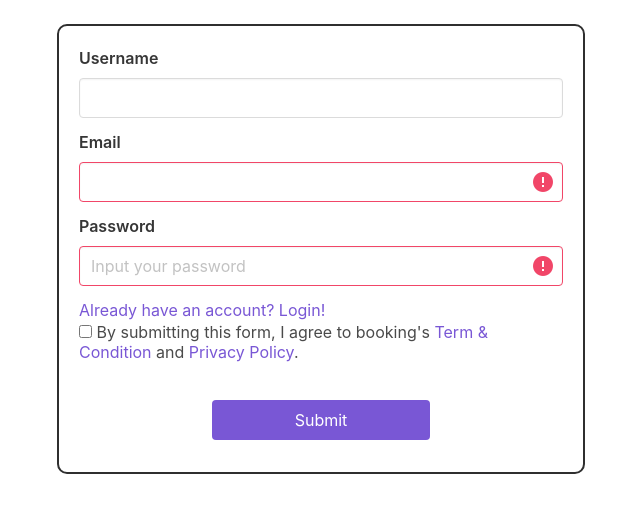
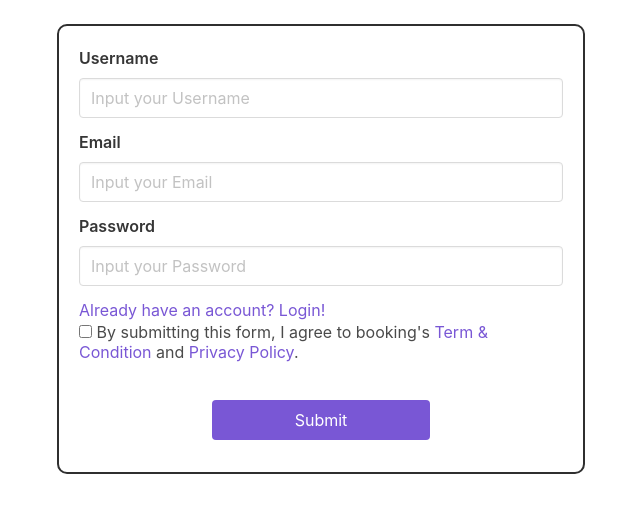
Before and after one commit to kaiz16/appointment-app, a Vue app: page /register in a window 1280 px wide. Shown: the top 512 px of the page, without its empty margins (319-959 px from the left). Built offline with nearby package versions, Linux system fonts and the light colour scheme.

Commit message:
Update validation

```diff
--- a/src/components/organisms/Sidebar.vue
+++ b/src/components/organisms/Sidebar.vue
@@ -2,12 +2,7 @@
   <b-sidebar position="fixed" :fullheight="true" :can-cancel="false" type="is-white" open>
     <b-menu>
       <b-menu-list>
-        <b-menu-item
-          tag="router-link"
-          :to="{name: 'Dashboard'}"
-          icon="menu"
-          label="Dashboard"
-        ></b-menu-item>
+        <b-menu-item tag="router-link" :to="{name: 'Dashboard'}" icon="menu" label="Dashboard"></b-menu-item>
       </b-menu-list>
       <section class="section">
         <b-menu-list :label="title">
@@ -15,7 +10,6 @@
             tag="router-link"
             :active="$route.name == 'Bookings'"
             :to="{name: 'Bookings'}"
-            cus
             icon="bookmark-multiple-outline"
             label="Bookings"
           ></b-menu-item>
--- a/src/views/Bookings.vue
+++ b/src/views/Bookings.vue
@@ -1,5 +1,5 @@
 <template>
-  <section>
+  <section id="app">
     <div id="bookings">
       <navbar></navbar>
       <div class="columns is-centered" style="padding: 20px">
@@ -56,6 +56,7 @@ import Navbar from "@/components/organisms/Navbar.vue";
 import axios from "axios";
 import { tokenConfig } from "@/auth";
 export default {
+  el:"#app",
   props: {
     event: {
       type: Object
--- a/src/views/Login.vue
+++ b/src/views/Login.vue
@@ -3,14 +3,13 @@
     <div id="login" class="container">
       <div class="columns is-centered">
         <div class="column is-two-fifths">
-
           <section>
             <b-field label="Email">
-                        <b-input required v-model="email" value="" maxlength="30" ></b-input>
+              <b-input required v-model="email" type="email" placeholder="Your Email"></b-input>
             </b-field>
 
-                    <b-field label="Password" >
-                        <b-input required v-model="password" value="" type="password" maxlength="30" ></b-input>
+            <b-field label="Password">
+              <b-input required v-model="password" type="password" placeholder="Your Password"></b-input>
             </b-field>
 
             <div class="column is-half is-offset-one-quarter">
@@ -21,14 +20,22 @@
 
             <div class="field">
               <b-checkbox>Remember Me</b-checkbox>
-
             </div>
 
             <div class="field">
-                        <b-switch :rounded="isRounded" :outlined="isOutlined" :size="size" :type="type" :left-label='leftLabel' :passive-type='passiveType'>Auto Sign In</b-switch>
+              <b-switch
+                :rounded="isRounded"
+                :outlined="isOutlined"
+                :size="size"
+                :type="type"
+                :left-label="leftLabel"
+                :passive-type="passiveType"
+              >Auto Sign In</b-switch>
             </div>
 
-                    <p><a href="www.google.com">Forgot your password?</a></p>
+            <p>
+              <a href="www.google.com">Forgot your password?</a>
+            </p>
             <a @click="takeMeToRegister">Have you Sign Up?</a>
           </section>
         </div>
@@ -44,7 +51,7 @@ export default {
   data() {
     return {
       hasError: false,
-            size: '',
+      size: "",
       type: null,
       passiveType: null,
       isRounded: false,
@@ -55,23 +62,21 @@ export default {
     };
   },
   methods: {
-
     async login() {
       if (this.email == null || this.email == "") {
         this.$buefy.toast.open({
           message: "<b>Your Email Can't Be Empty</b>",
-          type: "is-danger"
+          type: "is-danger",
+          position: "is-bottom"
         });
       } else if (this.password == null || this.password == "") {
         this.$buefy.toast.open({
           message: "<b>Your Password Can't Be Empty</b>",
-          type: "is-danger"
+          type: "is-danger",
+          position: "is-bottom"
         });
-      } else{
-             const {
-                data,
-                error
-            } = await axios({
+      } else {
+        const { data, error } = await axios({
           url: "auth/login",
           data: {
             email: this.email.toLowerCase(),
@@ -84,10 +89,11 @@ export default {
         } else {
           localStorage.setItem("auth-token", data.data.token);
           this.$router.push("/dashboard");
-            }}
+        }
+      }
     },
-        takeMeToRegister(){
-            this.$router.push('/register')
+    takeMeToRegister() {
+      this.$router.push("/register");
     }
   }
 };
@@ -95,8 +101,6 @@ export default {
 
 <style>
 footer {
-
   padding: 10px;
-
 }
 </style>
--- a/src/views/Register.vue
+++ b/src/views/Register.vue
@@ -4,15 +4,33 @@
       <div class="column">
         <div class="border">
           <b-field label="Username">
-            <b-input required v-model="username" value></b-input>
+            <b-input
+              required
+              aria-required="true"
+              v-model="username"
+              placeholder="Input your Username"
+              type="is-danger"
+            ></b-input>
           </b-field>
 
-          <b-field label="Email" type="is-danger">
-            <b-input required v-model="email" type="email" value></b-input>
+          <b-field label="Email">
+            <b-input
+              required
+              aria-required="true"
+              v-model="email"
+              type="email"
+              placeholder="Input your Email"
+            ></b-input>
           </b-field>
 
-          <b-field label="Password" type="is-danger">
-            <b-input required v-model="password" type="password" placeholder="Input your password"></b-input>
+          <b-field label="Password">
+            <b-input
+              required
+              aria-required="true"
+              v-model="password"
+              type="password"
+              placeholder="Input your Password"
+            ></b-input>
           </b-field>
 
           <a @click="takeMeToLogin">Already have an account? Login!</a>
@@ -22,7 +40,9 @@
               <label class="checkbox">
                 <input type="checkbox" />
                 By submitting this form, I agree to booking's
-                <a href="#">Term & Condition</a> and
+                <a
+                  href="#"
+                >Term & Condition</a> and
                 <a href="#">Privacy Policy</a>.
               </label>
             </div>
@@ -52,6 +72,25 @@ export default {
   },
   methods: {
     async submit() {
+      if (this.username == null || this.username == "") {
+        this.$buefy.toast.open({
+          message: "<b>Your Username Can't Be Empty</b>",
+          type: "is-danger",
+          position: "is-bottom"
+        });
+      } else if (this.email == null || this.email == "") {
+        this.$buefy.toast.open({
+          message: "<b>Your Email Can't Be Empty</b>",
+          type: "is-danger",
+          position: "is-bottom"
+        });
+      } else if (this.password == null || this.password == "") {
+        this.$buefy.toast.open({
+          message: "<b>Your Password Can't Be Empty</b>",
+          type: "is-danger",
+          position: "is-bottom"
+        });
+      } else {
         const data = await axios({
           url: "auth/register",
           method: "POST",
@@ -62,9 +101,10 @@ export default {
           }
         });
         if (data.data.error) {
-        return
+          return;
         } else {
           this.$router.push("/login");
+        }
       }
     },
     takeMeToLogin() {
--- a/src/views/Setting.vue
+++ b/src/views/Setting.vue
@@ -1,12 +1,18 @@
 <template>
-  <section class="section">
+  <section id="app" class="section">
     <div id="setting">
       <navbar></navbar>
       <div class="meta-section">
         <div class="columns is-multiline">
           <div class="column is-three-quarters">
-            <b-field label="Class Name" type="is-dark">
-              <b-input v-model="clonedEvent.title" placeholder="Type Class Name"></b-input>
+            <b-field label="Class Name">
+              <b-input
+                required
+                aria-required="true"
+                v-model="clonedEvent.title"
+                placeholder="Type Class Name"
+                type="is-danger"
+              ></b-input>
             </b-field>
           </div>
 
@@ -101,6 +107,7 @@ import Navbar from "@/components/organisms/Navbar.vue";
 import axios from "axios";
 import { tokenConfig } from "@/auth";
 export default {
+  el: "#app",
   props: {
     event: {
       type: Object,
@@ -165,6 +172,14 @@ export default {
 
   methods: {
     async saveChanges() {
+      // if (day.enabled == false) {
+      //   this.$buefy.toast.open({
+      //     message: "<b>Please Tick At Least 1 Checkbox</b>",
+      //     type: "is-danger",
+      //     queue: true
+      //   });
+      //   location.reload();
+      // } else {
       this.currentSchedules.forEach(d => {
         let sH;
         let sM;
@@ -205,7 +220,9 @@ export default {
         this.$buefy.toast.open("Error");
       } else {
         console.log(data);
+        location.reload();
       }
+      // }
     }
   }
 };
```
Lines whose indentation alone changed are shown as unchanged.
